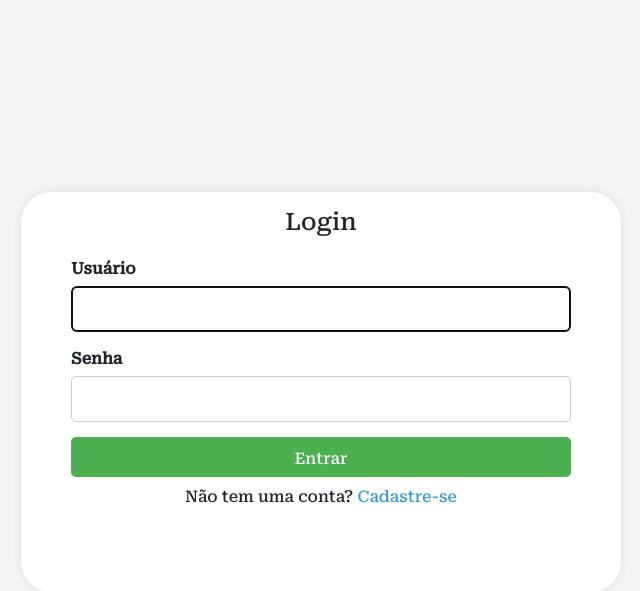
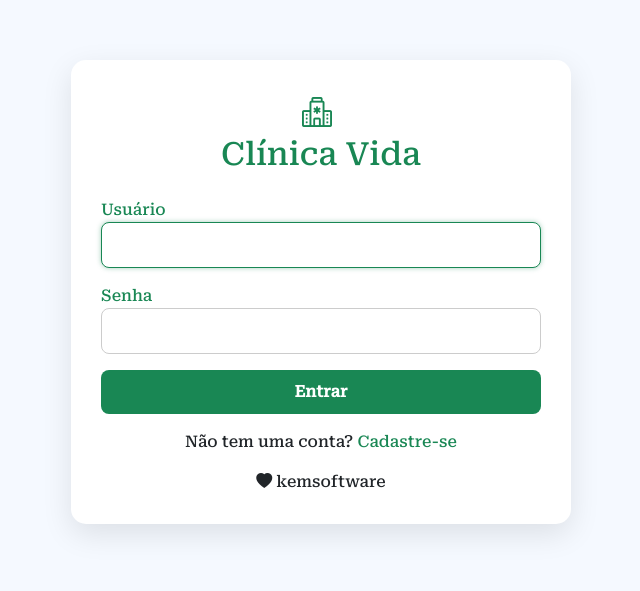
Before and after one commit to kemuelkesley/cadastro-pacientes, a Django app: page /logar_usuario/ in a window 1280 px wide. Shown: the top 591 px of the page, without its empty margins (319-959 px from the left). Run offline with Django 4.2, Linux system fonts and the light colour scheme.

Commit message:
Atualizacoes de estilo e layout de login e index

```diff
--- a/setup/static/assets/css/index.css
+++ b/setup/static/assets/css/index.css
@@ -13,7 +13,7 @@
 
 .card-index {
     border: none;
-    transition: transform 0.3s ease, box-shadow 0.3s ease;
+    transition: transform 0.2s ease, box-shadow 0.5s ease;
     box-shadow: 0 6px 12px rgba(0, 0, 0, 0.05);
 }
 
--- a/setup/static/assets/css/tela_login.css
+++ b/setup/static/assets/css/tela_login.css
@@ -1,79 +1,94 @@
-body {
-    margin: 0;
-    padding: 0;
-    background-color: #f4f4f4;
+
+    .login-container {
+        max-width: 500px;
+        margin: 60px auto;
+        padding: 30px;
+        background-color: #ffffff;
+        border-radius: 15px;
+        box-shadow: 0 10px 30px rgba(0, 0, 0, 0.1);
+        text-align: center;
     }
 
-.login-container {
-    display: flex;
-    align-items: center;
-    justify-content: center;
-    /* height: 100vh; */ /* Centralizar a tela de login no meio da tela. */
-    padding-top: 12rem;
+    .login-header {
+        margin-bottom: 25px;
+        color: #198754;
     }
 
-.login-form {
-    background-color: #fff;
-    padding: 20px;
-    border-radius: 30px;
-    box-shadow: 0 0 10px rgba(0, 0, 0, 0.1);
-    text-align: center;
-    width: 600px;
-    height: 400px;
-    padding: 1em 50px 50px 50px;
-}
-
-
-
-
-.login-form h1 {
-    font-size: 1.5rem;
-    margin-bottom: 20px;
+    .login-header i {
+        font-size: 30px;
+        margin-right: 8px;
     }
 
     .form-group {
         text-align: left;
+        margin-bottom: 15px;
     }
 
     label {
-    display: block;
-    margin-bottom: 5px;
-    font-weight: bold;
+        font-weight: 500;
+        color: #198754;
     }
 
-input {
+    input[type="text"],
+    input[type="password"] {
         width: 100%;
         padding: 10px;
-    margin-bottom: 15px;
         border: 1px solid #ccc;
-    border-radius: 5px;
-    box-sizing: border-box;
+        border-radius: 8px;
+        outline: none;
+    }
+
+    input[type="text"]:focus,
+    input[type="password"]:focus {
+        border-color: #198754;
+        box-shadow: 0 0 5px rgba(25, 135, 84, 0.4);
     }
 
     input[type="submit"] {
         width: 100%;
-    height: 40px; /* Defina a altura desejada */
-    background-color: #4caf50;
-    color: #fff;
+        padding: 10px;
+        background-color: #198754;
+        color: white;
         border: none;
-    border-radius: 5px;
-    cursor: pointer;
-    box-sizing: border-box;
+        border-radius: 8px;
+        font-weight: bold;
+        transition: 0.3s;
     }
 
     input[type="submit"]:hover {
-    background-color: #45a049;
+        background-color: #157347;
+    }
+
+    .login-footer {
+        margin-top: 20px;
+        font-size: 13px;
+        color: #198754;
+    }
+
+    .login-footer i {
+        font-size: 14px;
+        margin-right: 5px;
+    }
+
+    .alert {
+        font-size: 14px;
+    }
+
+    .alert i {
+        margin-right: 4px;
+    }
+
+    a {
+        color: #198754;
+        text-decoration: none;
+    }
+
+    a:hover {
+        text-decoration: underline;
     }
 
     p {
-    margin-top: -7px;
-    margin-bottom: 0;
-    /* font-size: 0.8rem; */
-    /* color: #757575; */
+        margin-top: 1rem;
+        font-size: 16px;
 
     }
-
-a {
-    color: #3498db;
-    text-decoration: none;
-}
--- a/templates/agendamento/agendamento.html
+++ b/templates/agendamento/agendamento.html
@@ -172,7 +172,7 @@
     </div>
   </div>
 
-  {% include "partials/footer.html" %}
+
 
   <!-- JS scripts -->
   <script src="https://cdn.jsdelivr.net/npm/bootstrap@5.3.2/dist/js/bootstrap.bundle.min.js"></script>
--- a/templates/agendamento/detalhes.html
+++ b/templates/agendamento/detalhes.html
@@ -18,9 +18,7 @@
     {% include "partials/fontes.html" %}
 
     <!-- css -->
-    <link rel="stylesheet" href="{% static 'assets/css/paginator.css' %}">
-    <link rel="stylesheet" href="{% static 'assets/css/tabela.css' %}">
-    <link rel="stylesheet" href="{% static 'assets/css/messages.css' %}">
+
     <link rel="stylesheet" href="{% static 'assets/css/inputs.css' %}">
 </head>
 <body>
--- a/templates/login/login.html
+++ b/templates/login/login.html
@@ -5,46 +5,55 @@
     <meta charset="UTF-8">
     <meta name="viewport" content="width=device-width, initial-scale=1.0">
     <title>Login</title>
+
     <link href="https://cdn.jsdelivr.net/npm/bootstrap@5.3.2/dist/css/bootstrap.min.css" rel="stylesheet"
-    integrity="sha384-T3c6CoIi6uLrA9TneNEoa7RxnatzjcDSCmG1MXxSR1GAsXEV/Dwwykc2MPK8M2HN" crossorigin="anonymous">
-
+        integrity="sha384-T3c6CoIi6uLrA9TneNEoa7RxnatzjcDSCmG1MXxSR1GAsXEV/Dwwykc2MPK8M2HN" crossorigin="anonymous">
 
     {% include "partials/fontes.html" %}
 
     <link rel="stylesheet" href="{% static 'assets/css/tela_login.css' %}">
+
 </head>
 <body>
 
     <div class="login-container">
+        <div class="login-header">
+            <i class="bi bi-hospital"></i>
+            <h2>Clínica Vida</h2>
+        </div>
+
         <form class="login-form" action="#" method="POST" autocomplete="off">
             {% csrf_token %}
-            <h1>Login</h1>
 
-            <!-- login.html -->
             {% for msg in messages %}
                 <div class="alert alert-danger" role="alert">
                     <i>{{ msg }}</i>
                 </div>
             {% endfor %}
 
-            <div class="form-group">
-                {{form_login.username.errors}}
+            <div class="form-group mb-3">
+                {{ form_login.username.errors }}
                 <label for="usuario">Usuário</label>
-                {{form_login.username}}
-                <!-- <input type="text" id="usuario" name="usuario" placeholder="Digite seu usuário" required> -->
+                {{ form_login.username }}
             </div>
 
-            <div class="form-group" style="position: relative;">
-                {{form_login.password.errors}}
+            <div class="form-group mb-3">
+                {{ form_login.password.errors }}
                 <label for="senha">Senha</label>
-                {{form_login.password}}
-                <!-- <input type="password" id="senha" name="senha" placeholder="Digite sua senha" required> -->
-
+                {{ form_login.password }}
             </div>
 
             <input type="submit" value="Entrar">
+
             <p>Não tem uma conta? <a href="{% url 'cadastrar_usuario' %}">Cadastre-se</a></p>
         </form>
+
+        <div class="credit">
+            <i class="bi bi-heart-fill"></i> kemsoftware
+        </div>
     </div>
+
+    <!-- Bootstrap Icons -->
+    <link href="https://cdn.jsdelivr.net/npm/bootstrap-icons@1.10.5/font/bootstrap-icons.css" rel="stylesheet">
 </body>
 </html>
--- a/templates/partials/navbar.html
+++ b/templates/partials/navbar.html
@@ -8,6 +8,7 @@
     <div class="container">
         <a href="{% url 'index' %}" class="navbar-brand">
             <i class="bi bi-hospital-fill"></i> Clínica Vida
+            <span class="text-white" style="font-size: 15px;"> - ver-1.0</span>
         </a>
 
         <button class="navbar-toggler" type="button" data-bs-toggle="collapse" data-bs-target="#navbarNav">
```
Also changed, not shown: setup/static/assets/css/navbar.css (+44 -9 lines), setup/static/assets/css/tela_login copy.css (added, +77 -0 lines), templates/login/index.html (+43 -6 lines). Lines whose indentation alone changed are shown as unchanged.
